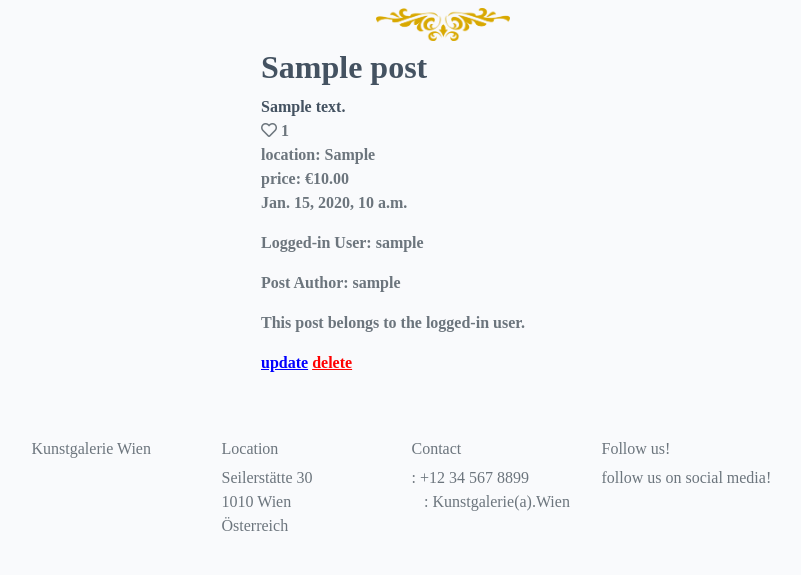
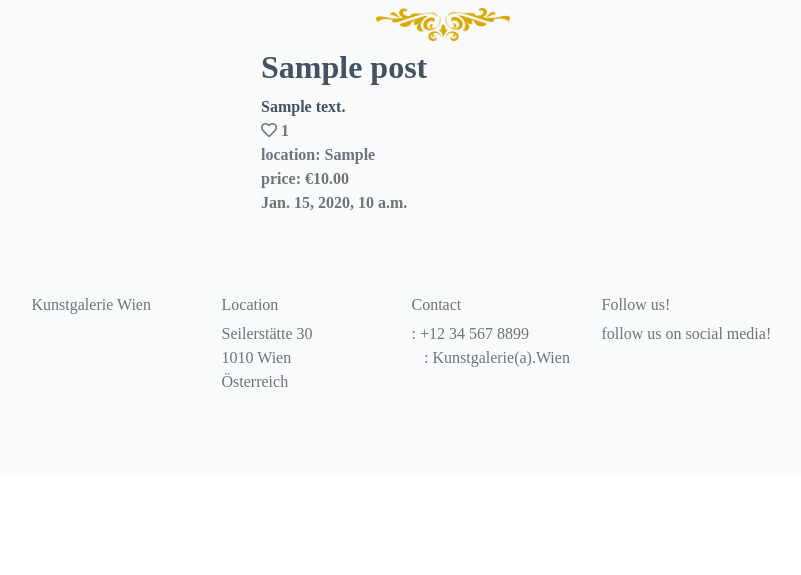
Before and after one commit to BIBI78/s1, a Django app: a page that uses templates/user_profile.html in a window 1280 px wide. Shown: the part 602-1177 px from the top of the page, without its empty margins (193-994 px from the left). After the commit the page ends 989 px from the top, so only its background shows below. Run offline with Django 3.2, Linux system fonts and the light colour scheme; tables that the repository leaves empty hold one stand-in row (values such as "Sample post"); grey boxes marked "Sample" are stand-in pictures; some libraries are stand-ins or nearby versions; some web fonts are replaced.

Commit message:
DEBUG: updating syntax with django request , still some work to do

```diff
--- a/templates/post_detail.html
+++ b/templates/post_detail.html
@@ -44,7 +44,7 @@
 
     <div class="post-interactions">
         <div class="likes">
-            {% if user.is_authenticated %}
+            {% if request.user.is_authenticated %}
             <form class="d-inline" action="{% url 'post_like' post.slug %}" method="POST">
                 {% csrf_token %}
                 {% if liked %}
--- a/templates/user_profile.html
+++ b/templates/user_profile.html
@@ -25,7 +25,8 @@
                 <p><strong>Bio:</strong> {{ user.userprofile.bio }}</p>
 
 
-                {% if request.user.is_authenticated and post.author == user%}
+                {% if request.user.is_authenticated and request.user == post.author %}
+
                 <a href="{% url 'update_post' post.slug %}" class="update-btn">update</a>
                 <a href="{% url 'delete_post' post.slug %}" class="delete-btn">delete</a>
                 {% endif %}
@@ -76,11 +77,26 @@
                                 </div> -->
 
                                 <!-- debug -->
-                                <div class="mt-3">
-                                    {% if user.is_authenticated %}
+                                <!-- BUG HERE -->
+                                <!-- <div class="mt-3">
+                                    {% if request.user.is_authenticated %}
                                     <p>Logged-in User: {{ user.username }}</p>
                                     <p>Post Author: {{ post.author.username }}</p>
                                     {% if post.author == user %}
+                                    <p>This post belongs to the logged-in user.</p>
+                                    <a href="{% url 'update_post' post.slug %}" class="update-btn">update</a>
+                                    <a href="{% url 'delete_post' post.slug %}" class="delete-btn">delete</a>
+                                    {% else %}
+                                    <p>This post does not belong to the logged-in user.</p>
+                                    {% endif %}
+                                    {% endif %}
+                                </div> -->
+
+                                <div class="mt-3">
+                                    {% if request.user.is_authenticated %}
+                                    <p>Logged-in User: {{ request.user.username }}</p>
+                                    <p>Post Author: {{ post.author.username }}</p>
+                                    {% if post.author == request.user %}
                                     <p>This post belongs to the logged-in user.</p>
                                     <a href="{% url 'update_post' post.slug %}" class="update-btn">update</a>
                                     <a href="{% url 'delete_post' post.slug %}" class="delete-btn">delete</a>
```
